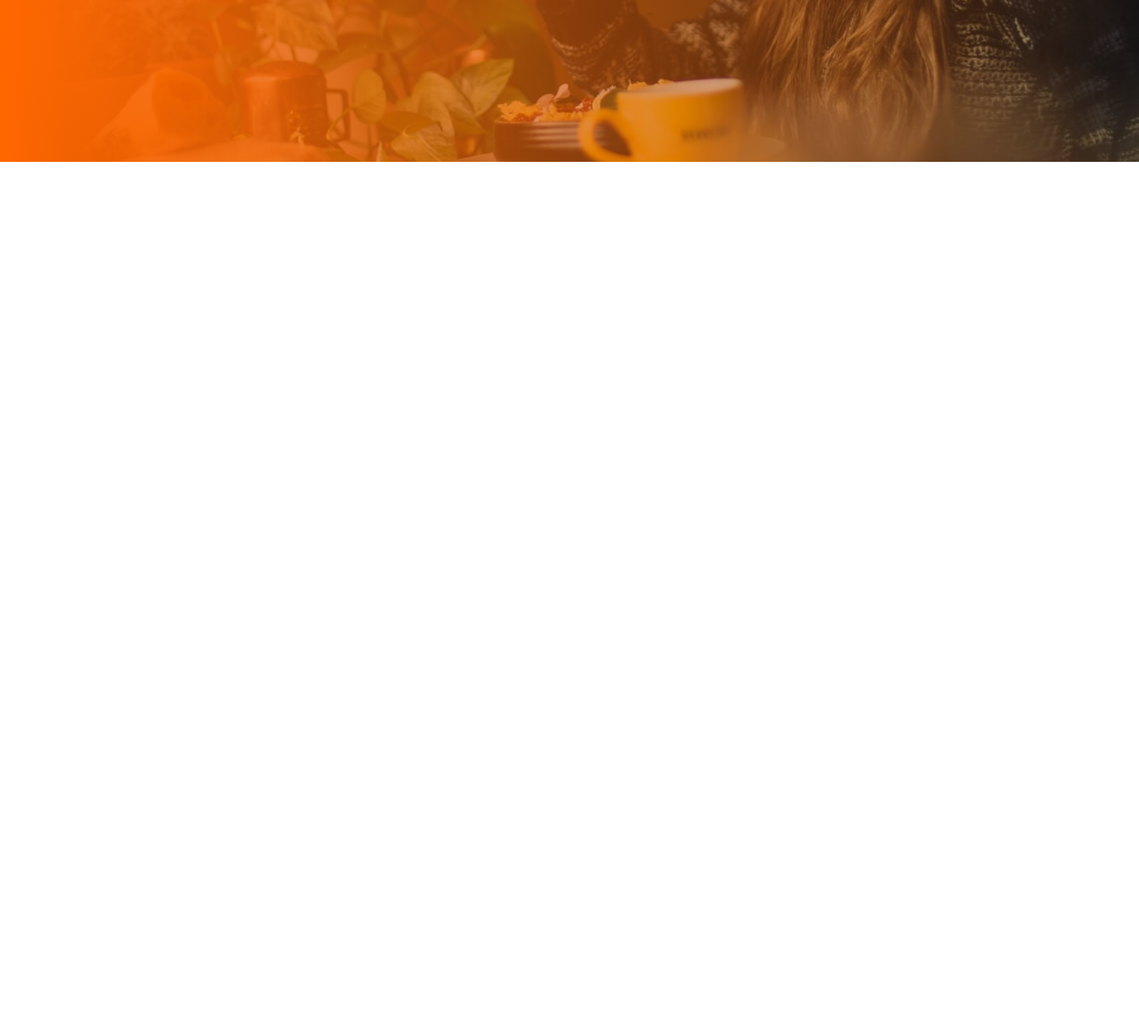
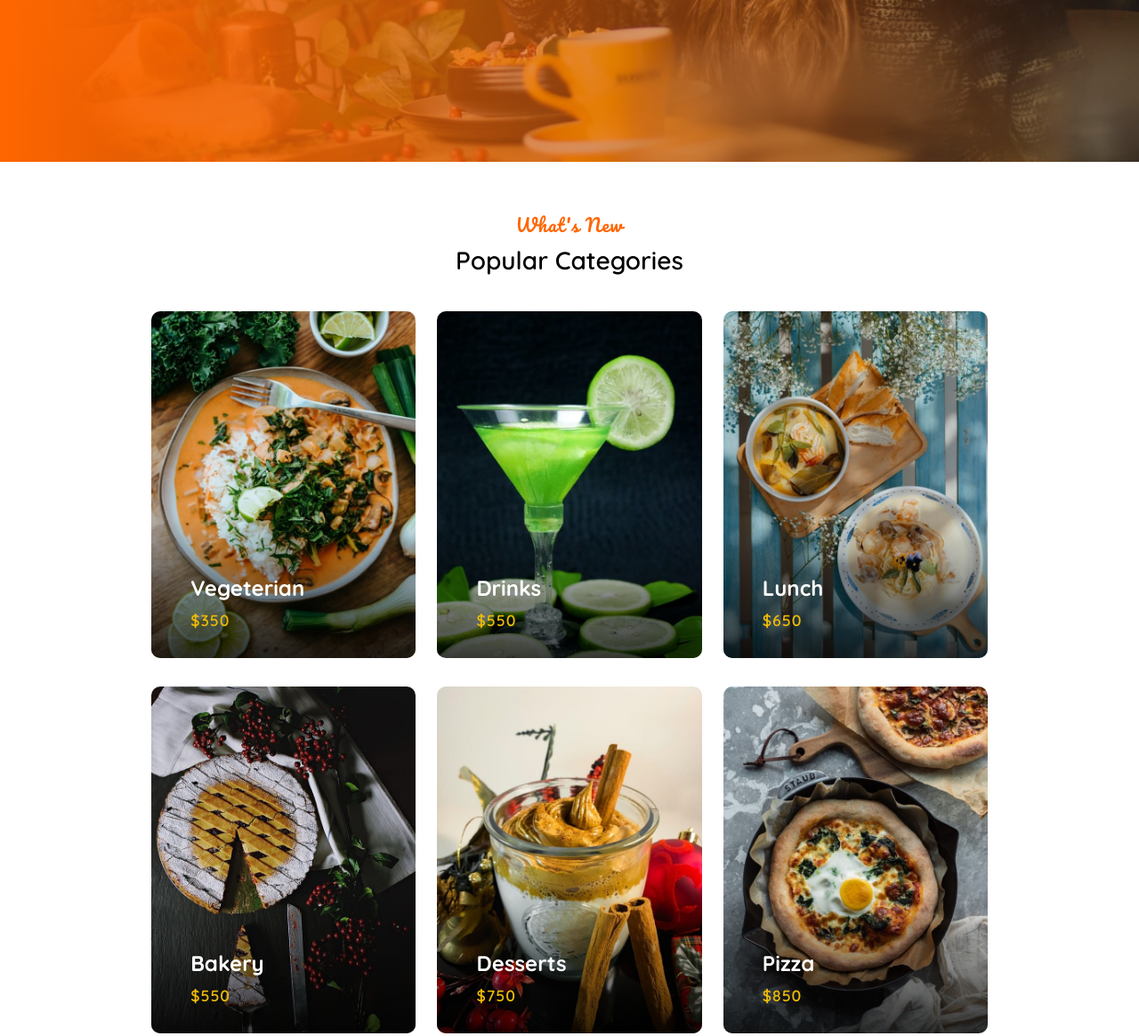
Before and after one commit to DuyKhanh202/Capstone, a plain HTML site: page Home.html in a window 1280 px wide. Shown: the part 518-1683 px from the top of the page at 89% size. Before the commit the page ends 800 px from the top, so only its background shows below. Drawn offline with nearby package versions, Linux system fonts and the light colour scheme.

Commit message:
update categories

```diff
--- a/Css/Style.css
+++ b/Css/Style.css
@@ -58,6 +58,21 @@
     margin-right: auto;
     margin-left: auto;
   }
+
+/* Title theme */
+.title_theme {
+    font-size: 20px;
+    font-weight: 400;
+    line-height: 30px;
+    letter-spacing: 1px;
+    color: rgb(255, 102, 0);
+    display: block;
+    font-family: 'Pacifico', cursive;
+}
+
+.title_below_theme {
+  font-weight: 600;
+}
 
 /* HEADER */
 header#site-header {
@@ -262,3 +277,61 @@ header#site-header {
   margin-left: 10px;
 }
 /* BANNER */
+
+/* CATEGORIES */
+
+/* .category {
+  background-color: white;
+} */
+
+.category .img__slides {
+  position: relative;
+}
+
+.category .img__slides::after {
+  content: "";
+  background: linear-gradient(to bottom, rgba(0, 0, 0, 0) 0,
+  rgba(0, 0, 0, 0.53) 69%, rgba(0, 0, 0, 0.76) 100%);
+  bottom: 0;
+  left: 0;
+  width: 100%;
+  height: 40%;
+  position: absolute;
+  border-radius: 0 0 10px 10px;
+}
+
+.category .col-4 {
+  position: relative;
+}
+
+.img__slides img {
+  width: 100%;
+  border-radius: 10px;
+}
+
+.img__slides img:hover {
+  opacity: .8;
+  transition: all .5s;
+}
+
+.category .info__slides {
+  position: absolute;
+  left: 10%;
+  bottom: 0;
+  width: 95%;
+}
+
+.category .info__slides a {
+  text-decoration: none;
+  color: white;
+  font-size: 1.5rem;
+  font-weight: bold;
+}
+
+.category .info__slides h6 {
+  color: rgb(237, 187, 7);
+  font-weight: 600;
+  font-size: 1.1rem;
+  letter-spacing: 1px;
+}
+ /* CATEGORIES */
--- a/Home.html
+++ b/Home.html
@@ -25,6 +25,7 @@
   <!-- Google Font -->
   <link rel="preconnect" href="https://fonts.googleapis.com" />
   <link rel="preconnect" href="https://fonts.gstatic.com" crossorigin />
+  <link href="//fonts.googleapis.com/css2?family=Pacifico&display=swap" rel="stylesheet">
   <link
     href="https://fonts.googleapis.com/css2?family=Quicksand:wght@300;400;500;600;700&display=swap"
     rel="stylesheet"
@@ -122,6 +123,85 @@
       </div>
       </div>
     </section>
+
+    <!-- CATEGORIES -->
+     <section class="category py-5">
+      <div class="container py-2">
+        <div class="text-center">
+          <h4 class="title_theme">What's New</h4>
+          <h3 class="title_below_theme">Popular Categories</h3>
+        </div>
+        <div class="row">
+          <div class="col-4 mt-4 pt-2">
+            <div class="img__slides">
+              <a href="#">
+                <img src="./img/card1.jpg" class="img img-fluid" alt="categories1">
+              </a>
+            </div>
+            <div class="info__slides p-4">
+              <a href="#">Vegeterian</a>
+              <h6 class="mt-2">$350</h6>
+            </div>
+          </div>
+          <div class="col-4 mt-4 pt-2">
+            <div class="img__slides">
+              <a href="#">
+                <img src="./img/card2.jpg" class="img img-fluid" alt="categories2">
+              </a>
+            </div>
+            <div class="info__slides p-4">
+              <a href="#">Drinks</a>
+              <h6 class="mt-2">$550</h6>
+            </div>
+          </div>
+          <div class="col-4 mt-4 pt-2">
+            <div class="img__slides">
+              <a href="#">
+                <img src="./img/card3.jpg" class="img img-fluid" alt="categories3">
+              </a>
+            </div>
+            <div class="info__slides p-4">
+              <a href="#">Lunch</a>
+              <h6 class="mt-2">$650</h6>
+            </div>
+          </div>
+          <div class="col-4 mt-4 pt-2">
+            <div class="img__slides">
+              <a href="#">
+                <img src="./img/card4.jpg" class="img img-fluid" alt="categories4">
+              </a>
+            </div>
+            <div class="info__slides p-4">
+              <a href="#">Bakery</a>
+              <h6 class="mt-2">$550</h6>
+            </div>
+          </div>
+          <div class="col-4 mt-4 pt-2">
+            <div class="img__slides">
+              <a href="#">
+                <img src="./img/card5.jpg" class="img img-fluid" alt="categories5">
+              </a>
+            </div>
+            <div class="info__slides p-4">
+              <a href="#">Desserts</a>
+              <h6 class="mt-2">$750</h6>
+            </div>
+          </div>
+          <div class="col-4 mt-4 pt-2">
+            <div class="img__slides">
+              <a href="#">
+                <img src="./img/card6.jpg" class="img img-fluid" alt="categories6">
+              </a>
+            </div>
+            <div class="info__slides p-4">
+              <a href="#">Pizza</a>
+              <h6 class="mt-2">$850</h6>
+            </div>
+          </div>
+        </div>
+      </div>
+     </section>
+
     <script src="./index.js"></script>
   </body>
 </html>
```
Also changed, not shown: img/card7.jpg (added).
